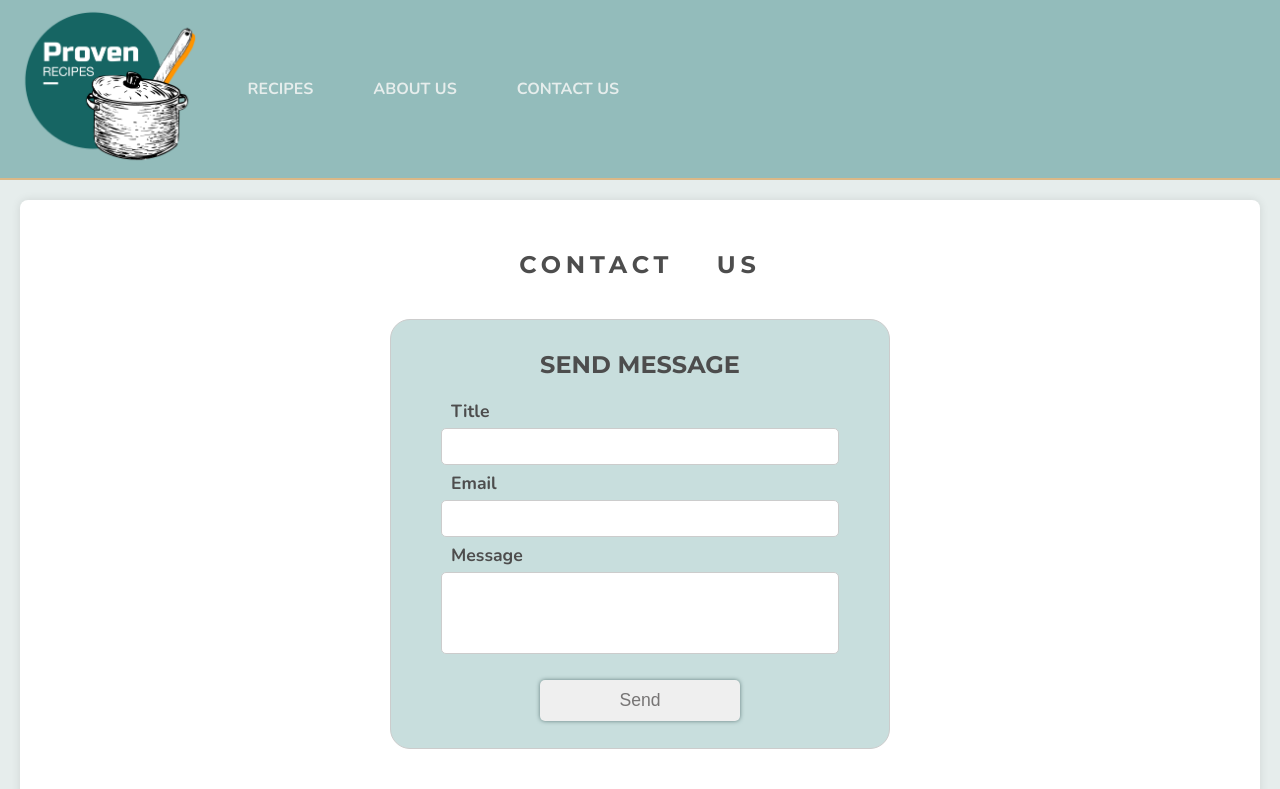
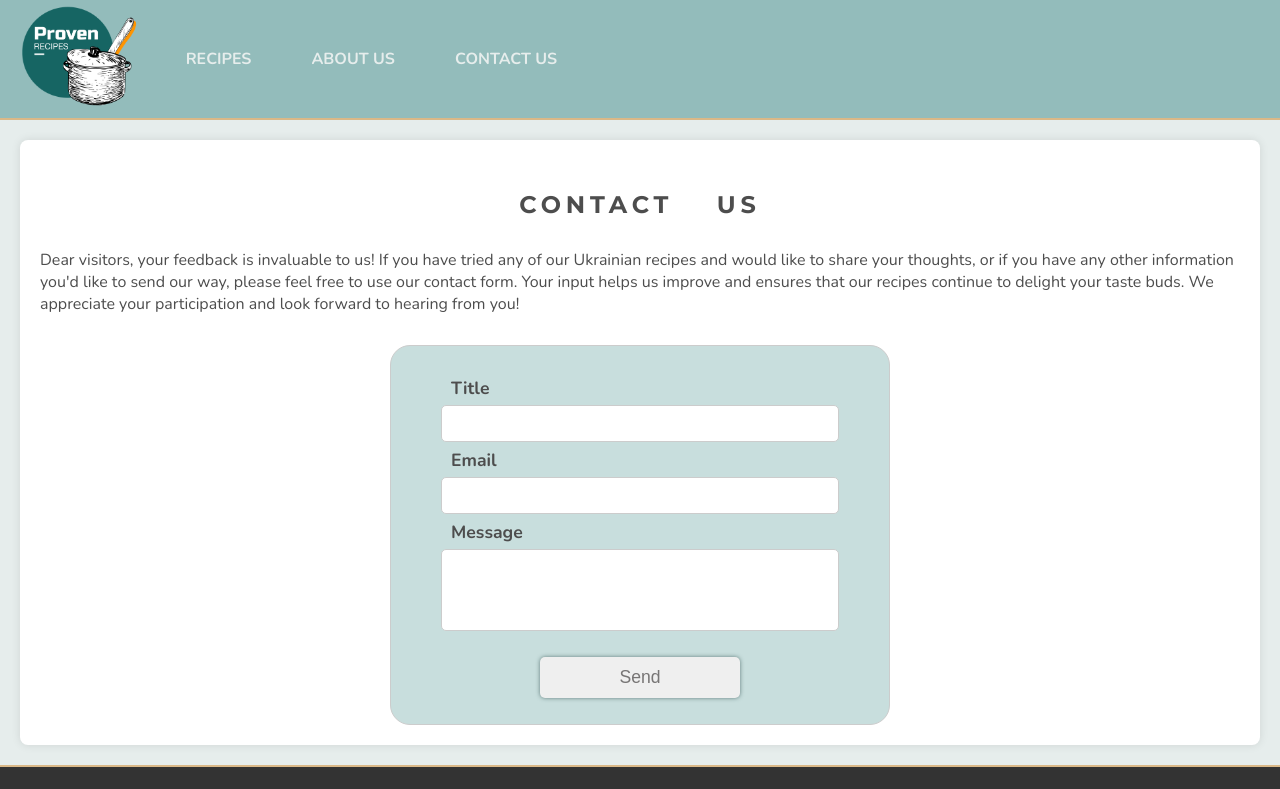
Before and after one commit to HalynaRiabokonenko/cookbook, a React (Create React App) app: page /contact in a window 1280 px wide. Shown: the top 789 px of the page. Built offline with nearby package versions, Linux system fonts and the light colour scheme.

Commit message:
change paragraph styles at styles sheets

```diff
--- a/src/components/AboutContent.jsx
+++ b/src/components/AboutContent.jsx
@@ -6,6 +6,12 @@ function AboutContent() {
     <main className="about-content">
       <section className="about-content__container">
         <h1 className="about-content__header">About us</h1>
+        <p className="about-content__paragraph">
+          Lorem ipsum dolor sit amet consectetur adipisicing elit. Officiis
+          facere, libero sapiente, doloremque reprehenderit saepe voluptas
+          quibusdam deleniti quo tenetur commodi quaerat ad perspiciatis
+          laudantium nisi tempore possimus enim recusandae?
+        </p>
       </section>
     </main>
   );
--- a/src/components/ContactContent.jsx
+++ b/src/components/ContactContent.jsx
@@ -6,8 +6,15 @@ function ContactContent() {
     <main className="contact-content">
       <section className="contact-content__container">
         <h1 className="contact-content__header">Contact us</h1>
+        <p className="contact-content__paragraph">
+          Dear visitors, your feedback is invaluable to us! If you have tried
+          any of our Ukrainian recipes and would like to share your thoughts, or
+          if you have any other information you'd like to send our way, please
+          feel free to use our contact form. Your input helps us improve and
+          ensures that our recipes continue to delight your taste buds. We
+          appreciate your participation and look forward to hearing from you!
+        </p>
         <div className="contact-content__modal">
-          <h2 className="contact-content__modal-header">Send message</h2>
           <form
             action=""
             method="get"
--- a/src/components/HomeContent.jsx
+++ b/src/components/HomeContent.jsx
@@ -8,7 +8,7 @@ function HomeContent() {
     <main className="home-content">
       <section className="home-content__container">
         <h1 className="home-content__header">Delicious Ukrainian Cuisine</h1>
-        <p>
+        <p className="home-content__paragraph">
           Welcome to our website, where we have gathered a treasure trove of the
           most renowned recipes from Ukrainian cuisine. Here, you will embark on
           a culinary journey through the heart of Ukraine, exploring a diverse
--- a/src/components/RecipesContent.jsx
+++ b/src/components/RecipesContent.jsx
@@ -7,7 +7,7 @@ function RecipesContent() {
     <main className="recipes-content">
       <section className="recipes-content__container">
         <h1 className="recipes-content__header">Most popular recipes</h1>
-        <p>
+        <p className="recipes-content__paragraph">
           “A recipe has no soul. You, as the cook, must bring soul to the
           recipe.” – Thomas Keller
         </p>
--- a/src/styles/About.css
+++ b/src/styles/About.css
@@ -22,3 +22,7 @@
   letter-spacing: 0.3rem;
   word-spacing: 2rem;
 }
+
+.about-content__paragraph {
+  margin: 30px 0;
+}
--- a/src/styles/App.css
+++ b/src/styles/App.css
@@ -8,9 +8,6 @@
   --white: #ffffff;
   --dark-gray: #333333;
   --light-gray: #dddddd;
-  --header-hight: 180px;
-  --header-width: 100%;
-  --header-text-color: rgb(77, 77, 77);
 }
 
 * {
--- a/src/styles/Contact.css
+++ b/src/styles/Contact.css
@@ -2,8 +2,7 @@
 
 :root {
   --modal-width: 500px;
-  --modal-height: 430px;
-  --modal-header-font-size: 1.5rem;
+  --modal-height: 380px;
   --modal-text-color: #777575;
   --modal-bg-color: #c8dedd;
   --modal-border-color: #ccc;
@@ -55,6 +54,10 @@
   word-spacing: 2rem;
 }
 
+.contact-content__paragraph {
+  margin: 30px 0;
+}
+
 .contact-content__modal {
   background-color: var(--modal-bg-color);
   color: var(--modal-text-color);
@@ -62,7 +65,7 @@
   width: var(--modal-width);
   border: 1px solid var(--modal-border-color);
   border-radius: 20px;
-  margin: 40px auto;
+  margin: 0 auto;
   padding-bottom: 20px;
 }
 
@@ -72,13 +75,6 @@
   justify-content: center;
   align-items: center;
   font-size: var(--modal-label-text-font-size);
-  margin-top: 20px;
-}
-
-.contact-content__modal-header {
-  text-transform: uppercase;
-  text-align: center;
-  font-size: var(--modal-header-font-size);
   margin-top: 30px;
 }
 
@@ -175,12 +171,6 @@
     );
   }
 
-  .contact-content__modal-header {
-    font-size: calc(
-      var(--modal-header-font-size) * var(--text-scale-value-768)
-    );
-  }
-
   .contact-content__modal-form {
     font-size: calc(
       var(--modal-label-text-font-size) * var(--text-scale-value-768)
@@ -214,12 +204,6 @@
     );
   }
 
-  .contact-content__modal-header {
-    font-size: calc(
-      var(--modal-header-font-size) * var(--text-scale-value-480)
-    );
-  }
-
   .contact-content__modal-form {
     font-size: calc(
       var(--modal-label-text-font-size) * var(--text-scale-value-480)
--- a/src/styles/Footer.css
+++ b/src/styles/Footer.css
@@ -1,7 +1,13 @@
 @import "./App.css";
+
+:root {
+  --footer-hight: 180px;
+  --footer-width: 100%;
+}
 
 /* Footer container */
 .footer {
+  height: var(--footer-hight);
   border-top: solid 2px var(--orange);
   background-color: var(--dark-gray);
   color: var(--light-green);
--- a/src/styles/Header.css
+++ b/src/styles/Header.css
@@ -1,4 +1,10 @@
 @import "./App.css";
+
+:root {
+  --header-hight: 120px;
+  --header-width: 100%;
+  --header-text-color: rgb(77, 77, 77);
+}
 
 .header__container {
   height: var(--header-hight);
--- a/src/styles/Home.css
+++ b/src/styles/Home.css
@@ -19,6 +19,10 @@
   text-align: center;
   letter-spacing: 0.3rem;
   word-spacing: 2rem;
+}
+
+.home-content__paragraph {
+  margin: 30px 0;
 }
 
 /* grid containers --->*/
--- a/src/styles/Recipes.css
+++ b/src/styles/Recipes.css
@@ -21,6 +21,10 @@
   text-align: center;
   letter-spacing: 0.3rem;
   word-spacing: 2rem;
+}
+
+.recipes-content__paragraph {
+  margin: 30px 0;
 }
 
 .recipes-content__recipes-list {
```
